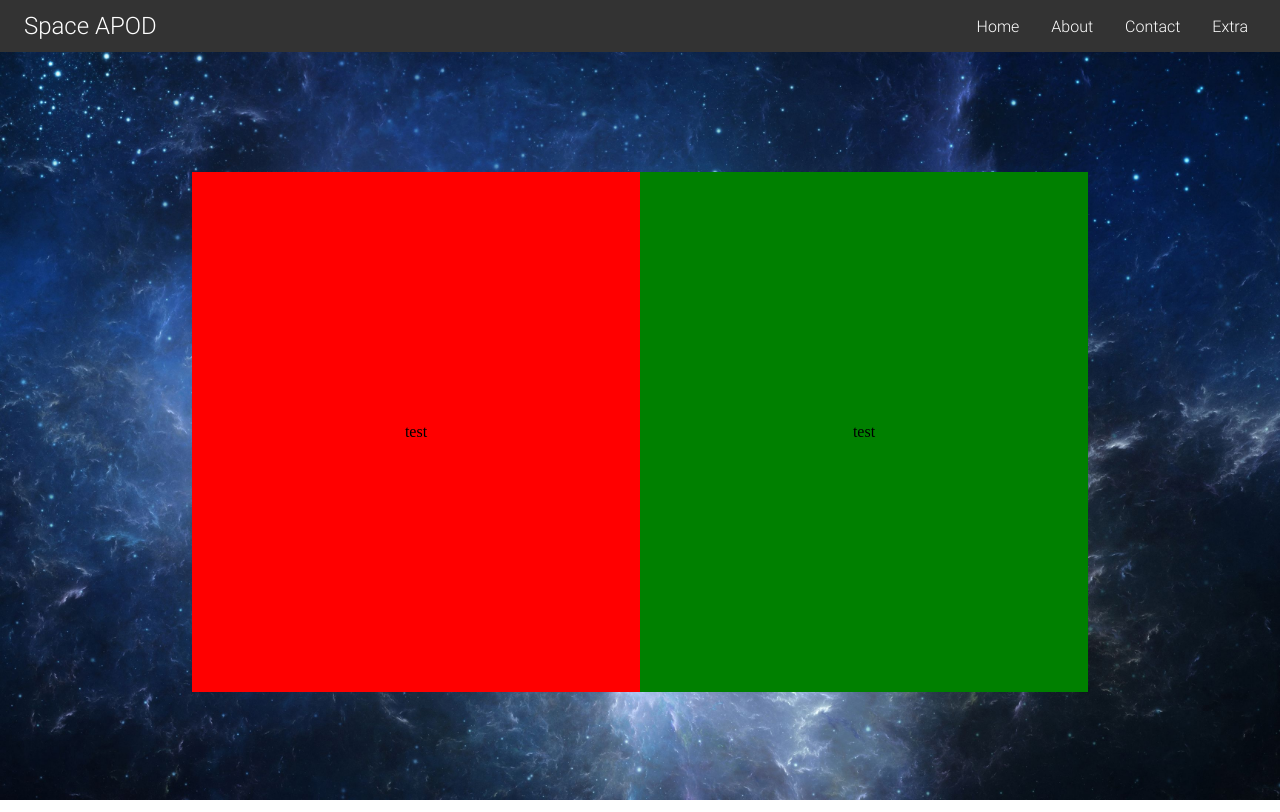
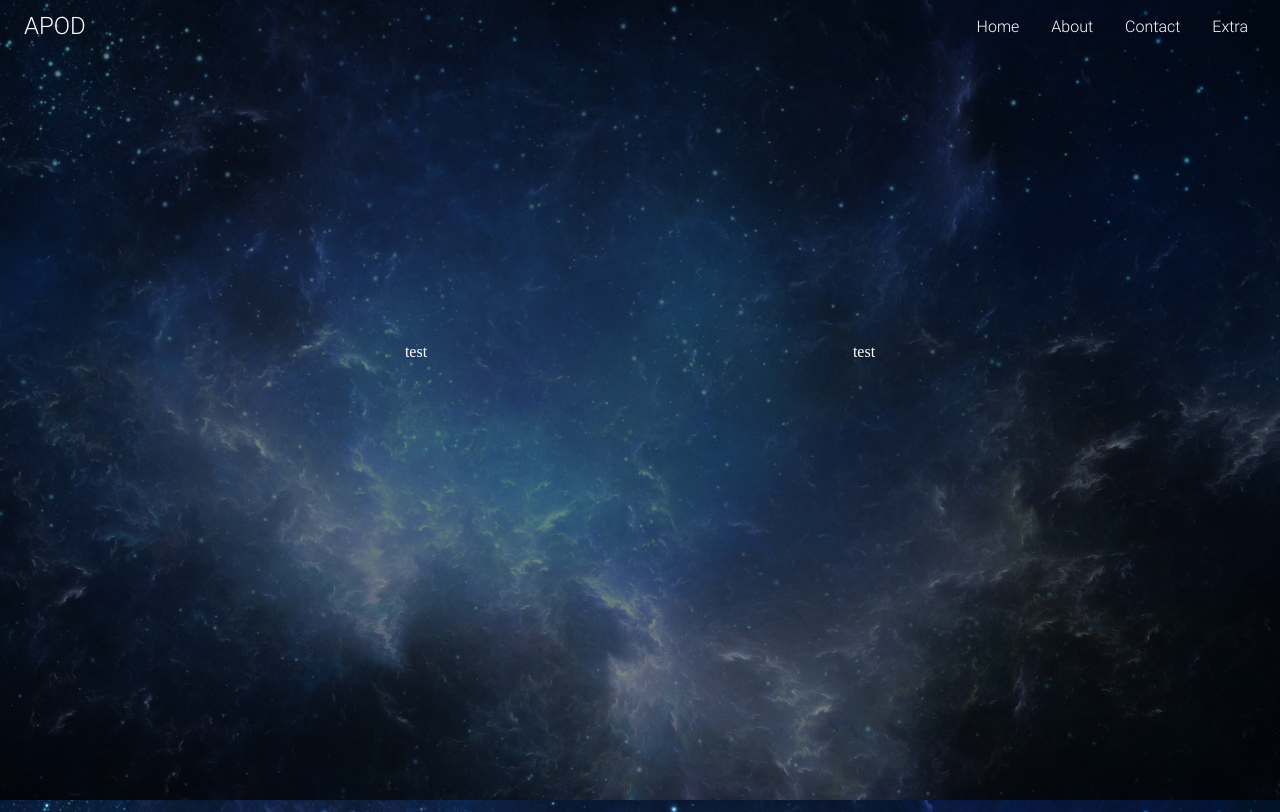
Before and after one commit to ronBP95/space_apod, a website: page public/index.html in a window 1280 px wide. Drawn offline with Linux system fonts and the light colour scheme.

Commit message:
added a pseudo tag to the css to create a darkening effect similar to an overlay

```diff
--- a/public/css/style.css
+++ b/public/css/style.css
@@ -15,15 +15,29 @@ body {
     background-repeat: no-repeat;
     background-position: center;
     background-attachment: fixed;
+    background-color: white;
     text-align: center;
+    z-index: -2;
+    overflow: hidden;
+}
+
+body::before {
+    content: "";
+    position: absolute;
+    top: 0;
+    left: 0;
+    width: 100%;
+    height: 100%;
+    opacity: .5;
     z-index: -1;
-}
+    background: black;
+  }
 
 .navbar {
     display: flex;
     justify-content: space-between;
     align-items: center;
-    background: #333;
+    /* background: #333; */
     color: white;
     font-family: "fontOne";
 }
@@ -127,10 +141,8 @@ h1 {
     display: inline-block;
     justify-content: center;
     align-items: center;
-    width: 75vw;
-    height: 75vh;
-    /* background: white; */
-    margin-top: 5rem;
+    width: 100vw;
+    height: 95vh;
     z-index: 0;
 }
 
@@ -145,7 +157,8 @@ h1 {
     display: flex;
     justify-content: center;
     align-items: center;
-    background: red;
+    /* background: red; */
+    color: white;
     margin-top: 2.5rem;
     width: 35vw;
     height: 65vh;
@@ -155,7 +168,8 @@ h1 {
     display: flex;
     justify-content: center;
     align-items: center;
-    background: green;
+    /* background: green; */
+    color: white;
     margin-top: 2.5rem;
     width: 35vw;
     height: 65vh;
--- a/public/index.html
+++ b/public/index.html
@@ -8,8 +8,9 @@
     <title>Space APOD</title>
 </head>
 <body>
+
     <nav class="navbar">
-        <div class="brand-title"> Space APOD </div>
+        <div class="brand-title"> APOD </div>
         <a href="#" class="toggle-button">
             <span class="bar"> </span>
             <span class="bar"> </span>
```
